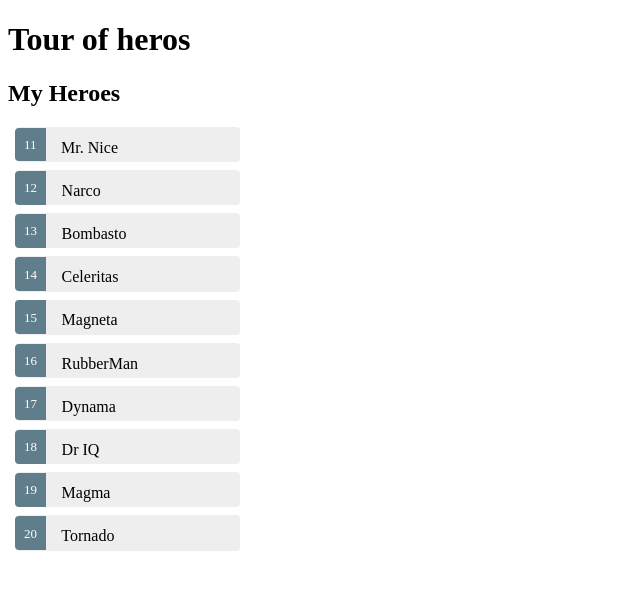
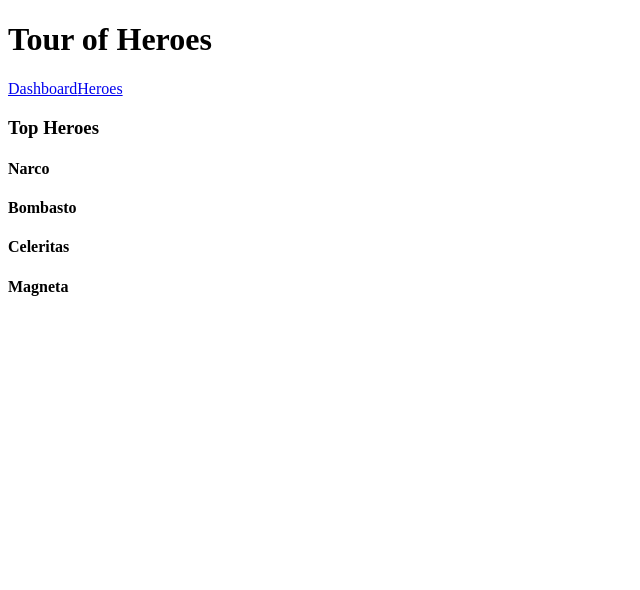
Before and after one commit to WangXiaoxi/tour-of-heroes, an Angular app: page /dashboard in a window 1280 px wide. Shown: the top 590 px of the page, without its empty margins (0-640 px from the left). Built offline with nearby package versions, Linux system fonts and the light colour scheme.

Commit message:
routing part 1

```diff
--- a/src/app/app.component.html
+++ b/src/app/app.component.html
@@ -1,10 +1,6 @@
 <h1>{{title}}</h1>
-<h2>My Heroes</h2>
-<ul class="heroes">
-    <li *ngFor="let hero of heroes"
-    [class.selected]="hero === selectedHero"
-    (click)="onSelect(hero)">
-        <span class="badge">{{hero.id}}</span> {{hero.name}}
-    </li>
-</ul>
-<hero-detail [hero]="selectedHero"></hero-detail>
+<nav>
+    <a routerLink="/dashboard">Dashboard</a>
+    <a routerLink="/heroes">Heroes</a>
+</nav>
+<router-outlet></router-outlet>
--- a/src/app/app.component.ts
+++ b/src/app/app.component.ts
@@ -1,35 +1,11 @@
-import { Component, OnInit } from '@angular/core';
-
-import { Hero } from './hero'
-import { HeroService} from './hero.service';
+import { Component } from '@angular/core';
 
 @Component({
   selector: 'app-root',
   templateUrl: './app.component.html',
   styleUrls: ['./app.component.css'],
-  providers: [HeroService],
 })
 
-export class AppComponent implements OnInit {
-
-  constructor(private heroService: HeroService) {
-
-  }
-
-  ngOnInit(): void {
-    this.getHeroes();
-  }
-
-  heroes: Hero[];
-  title = 'Tour of heros';
-
-  selectedHero: Hero;
-
-  getHeroes(): void {
-    this.heroService.getHeroes().then( heroes => this.heroes = heroes);
-  }
-
-  onSelect(hero: Hero): void {
-    this.selectedHero = hero;
-  }
+export class AppComponent  {
+  title = 'Tour of Heroes';
 }
--- /dev/null
+++ b/src/app/dashboard.component.html
@@ -0,0 +1,8 @@
+<h3>Top Heroes</h3>
+<div class="grid grid-pad">
+    <div *ngFor="let hero of heroes" class="col-1-4">
+        <div class="module hero">
+            <h4>{{hero.name}}</h4>
+        </div>
+    </div>
+</div>
--- /dev/null
+++ b/src/app/dashboard.component.ts
@@ -0,0 +1,23 @@
+import { Component, OnInit } from '@angular/core';
+
+import { Hero } from './hero';
+import { HeroService } from './hero.service';
+
+@Component({
+    selector: 'my-dashboard',
+    templateUrl: './dashboard.component.html'
+})
+
+export class DashboardComponent implements OnInit {
+    heroes: Hero[] = [];
+
+    constructor(private heroService: HeroService) {
+
+    }
+
+    ngOnInit(): void {
+        this.heroService.getHeroes()
+            .then(heroes => this.heroes = heroes.slice(1, 5));
+    }
+
+}
--- /dev/null
+++ b/src/app/hero-detail.component.html
@@ -0,0 +1,11 @@
+<div *ngIf="hero">
+    <h2>{{hero.name}} details!</h2>
+    <div>
+        <label>id: </label>{{hero.id}}
+        </div>
+    <div>
+        <label>name: </label>
+        <input [(ngModel)]="hero.name" placeholder="name">
+    </div>
+    <button (click)="goBack()" >Back</button>
+</div>
--- a/src/app/hero-detail.component.ts
+++ b/src/app/hero-detail.component.ts
@@ -1,20 +1,34 @@
-import { Component, Input } from '@angular/core';
+import { Component, Input, OnInit } from '@angular/core';
+import { ActivatedRoute, Params } from '@angular/router';
+import { Location } from '@angular/common';
+import 'rxjs/add/operator/switchMap';
+
 import { Hero } from './hero';
+import { HeroService } from './hero.service';
 
 @Component({
     selector: 'hero-detail',
-    template: `
-    <div *ngIf="hero">
-        <h2>{{hero.name}} details!</h2>
-        <div><label>id: </label>{{hero.id}}</div>
-        <div>
-            <label>name: </label>
-            <input [(ngModel)]="hero.name" placeholder="name">
-        </div>
-    </div>
-    `,
+    templateUrl: './hero-detail.component.html',
 })
 
-export class HeroDetailComponent {
-    @Input() hero: Hero;
+export class HeroDetailComponent implements OnInit {
+
+    constructor(
+        private heroService: HeroService,
+        private route: ActivatedRoute,
+        private location: Location,
+    ) {}
+
+@Input() hero: Hero;
+
+    ngOnInit(): void {
+        this.route.params
+            .switchMap((params: Params) => this.heroService.getHero(+params['id']))
+            .subscribe(hero => this.hero = hero);
+    }
+
+    goBack(): void {
+        this.location.back();
+    }
+
 }
--- a/src/app/hero.service.ts
+++ b/src/app/hero.service.ts
@@ -20,4 +20,10 @@
     getHeroes(): Promise<Hero[]> {
         return Promise.resolve(HEROES);
     }
+
+    getHero(id: number): Promise<Hero> {
+        return this.getHeroes()
+                .then(heroes => heroes.find(hero => hero.id === id));
+    }
+
 }
--- /dev/null
+++ b/src/app/heroes.component.html
@@ -0,0 +1,9 @@
+<h2>My Heroes</h2>
+<ul class="heroes">
+    <li *ngFor="let hero of heroes"
+    [class.selected]="hero === selectedHero"
+    (click)="onSelect(hero)">
+        <span class="badge">{{hero.id}}</span> {{hero.name}}
+    </li>
+</ul>
+<hero-detail [hero]="selectedHero"></hero-detail>
--- /dev/null
+++ b/src/app/heroes.component.ts
@@ -0,0 +1,33 @@
+import { Component, OnInit } from '@angular/core';
+
+import { Hero } from './hero';
+import { HeroService } from './hero.service';
+
+@Component({
+    selector: 'my-heroes',
+    templateUrl: './heroes.component.html',
+    styleUrls: ['./app.component.css'],
+})
+
+export class HeroesComponent implements OnInit {
+
+    heroes: Hero[];
+
+    selectedHero: Hero;
+
+    constructor(private heroService: HeroService) {
+
+    }
+
+    ngOnInit(): void {
+        this.getHeroes();
+    }
+
+    getHeroes(): void {
+        this.heroService.getHeroes().then(heroes => this.heroes = heroes);
+    }
+
+    onSelect(hero: Hero): void {
+        this.selectedHero = hero;
+    }
+}
```
Also changed, not shown: src/app/app.module.ts (+29 -3 lines), src/app/heroes.component.css (added).
